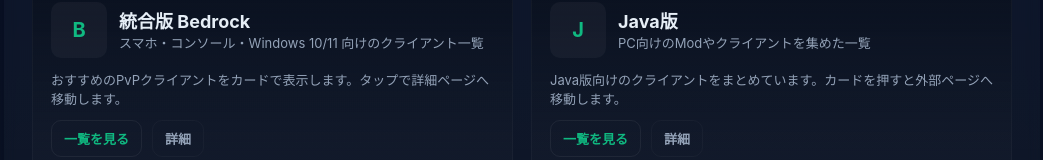
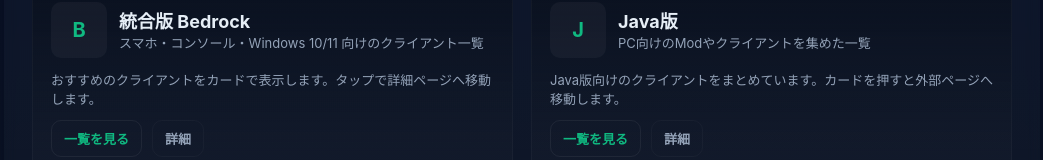
Before and after one commit to MCHacksTakkun/mchackstakkun.github.io, a plain HTML site: page index.html in a window 1280 px wide. Shown: the part 341-501 px from the top of the page, without its empty margins (118-1161 px from the left). Drawn offline with Linux system fonts and the light colour scheme.

Commit message:
Update index.html

```diff
--- a/index.html
+++ b/index.html
@@ -131,7 +131,7 @@
                 <p>スマホ・コンソール・Windows 10/11 向けのクライアント一覧</p>
               </div>
             </div>
-            <p>おすすめのPvPクライアントをカードで表示します。タップで詳細ページへ移動します。</p>
+            <p>おすすめのクライアントをカードで表示します。タップで詳細ページへ移動します。</p>
             <div class="actions">
               <span class="btn">一覧を見る</span>
               <span class="btn secondary">詳細</span>
```
